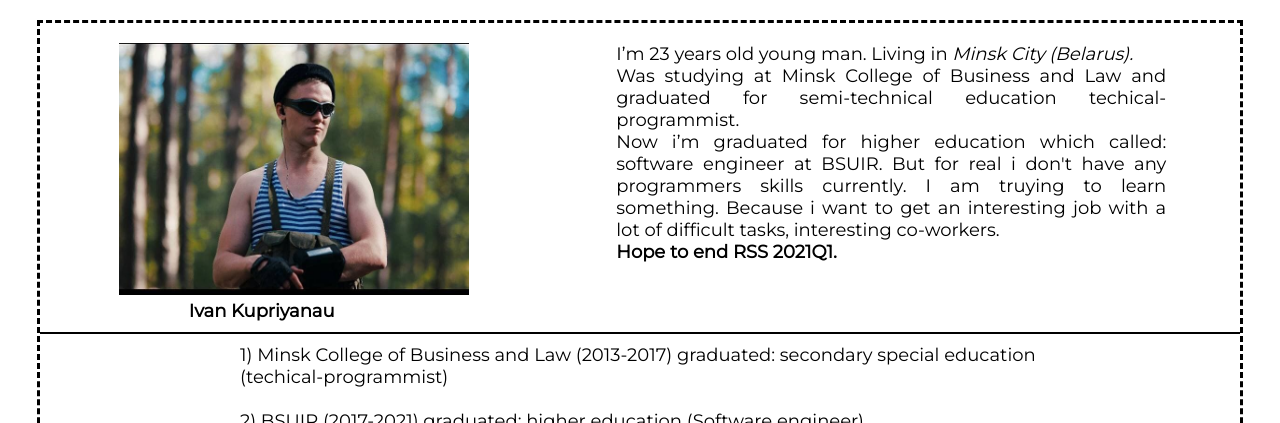
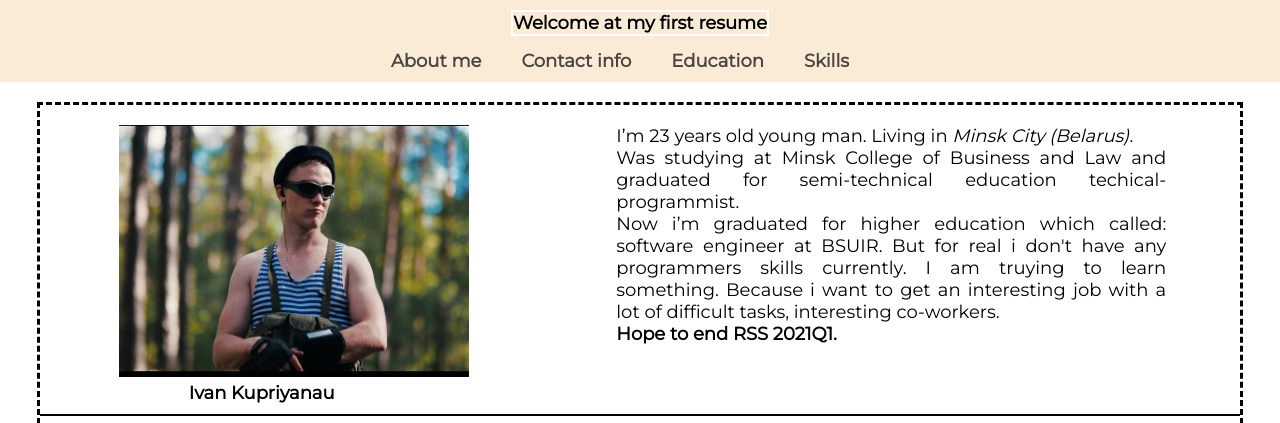
Before and after one commit to KuperIvan/rsschool-cv, a plain HTML site: page index.html in a window 1280 px wide. Shown: the top 423 px of the page. Drawn offline with Linux system fonts and the light colour scheme.

Commit message:
feat: added new header section

```diff
--- a/index.html
+++ b/index.html
@@ -11,7 +11,18 @@
 </head>
 <body>
 	<main>
+		<header class = "resume__header">
+			<nav>
+				<ul class="header__menu">
+					<h1 class="resume__heading">Welcome at my first resume</h1>
 
+					<li><a href = "#">About me </a></li>
+					<li><a href = "#">Contact info</a></li>
+					<li><a href = "#">Education</a> </li>
+					<li><a href = "#">Skills</a> </li>
+				</ul>
+			</nav>
+		</header>
 
 		<section class="resume">
 			<div class="wrapper">
```
